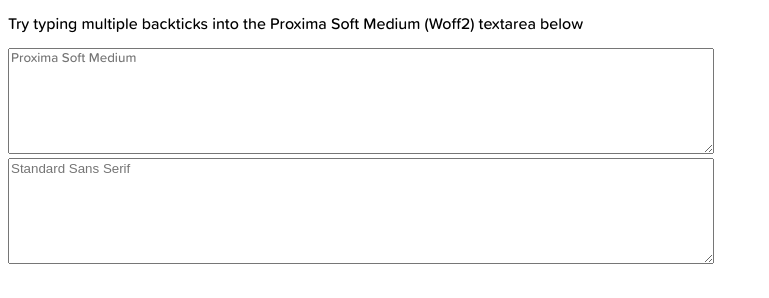
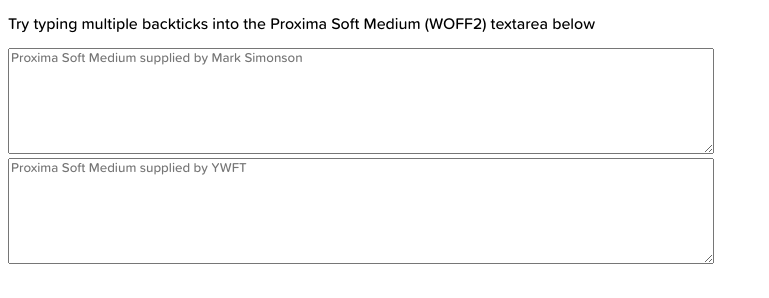
Before and after one commit to tobeagram/Font-Comparer, a plain HTML site: page index.html in a window 1280 px wide. Shown: the whole page, without its empty margins (0-769 px from the left). Drawn offline with Linux system fonts and the light colour scheme.

Commit message:
Added comparison of YWFT and Mark's Woff2 files

```diff
--- a/base.css
+++ b/base.css
@@ -1,6 +1,13 @@
 @font-face {
-  font-family: 'ProximaSoft';
-  src: url('proxima-soft-medium.woff2') format('woff2');
+  font-family: 'ProximaSoftMark';
+  src: url('proxima-soft-medium-mark.woff2') format('woff2');
+  font-weight: 400;
+  font-style: normal;
+}
+
+@font-face {
+  font-family: 'ProximaSoftYWFT';
+  src: url('proxima-soft-medium-ywft.woff2') format('woff2');
   font-weight: 400;
   font-style: normal;
 }
@@ -11,6 +18,10 @@
   font-family: sans-serif;
 }
 
-input.proximasoft, textarea.proximasoft {
-  font-family: 'ProximaSoft';
+input.mark, textarea.mark {
+  font-family: 'ProximaSoftMark';
 }
+
+input.ywft, textarea.ywft {
+  font-family: 'ProximaSoftYWFT';
+}
--- a/index.html
+++ b/index.html
@@ -6,12 +6,12 @@
     <title>Proxima Soft Font Tester</title>
   </head>
   <body>
-    <p style="font-family: 'ProximaSoft';">Try typing multiple backticks into the Proxima Soft Medium (Woff2) textarea below</p>
+    <p style="font-family: 'ProximaSoftMark';">Try typing multiple backticks into the Proxima Soft Medium (WOFF2) textarea below</p>
     <div>
-    <textarea class="proximasoft" placeholder="Proxima Soft Medium"></textarea>
+    <textarea class="mark" placeholder="Proxima Soft Medium supplied by Mark Simonson"></textarea>
     </div>
     <div>
-    <textarea placeholder="Standard Sans Serif"></textarea>
+    <textarea class="ywft" placeholder="Proxima Soft Medium supplied by YWFT"></textarea>
     </div>
   </body>
 </html>
```
Also changed, not shown: proxima-soft-medium-mark.woff2 (added), proxima-soft-medium-ywft.woff2 (renamed from proxima-soft-medium.woff2).
